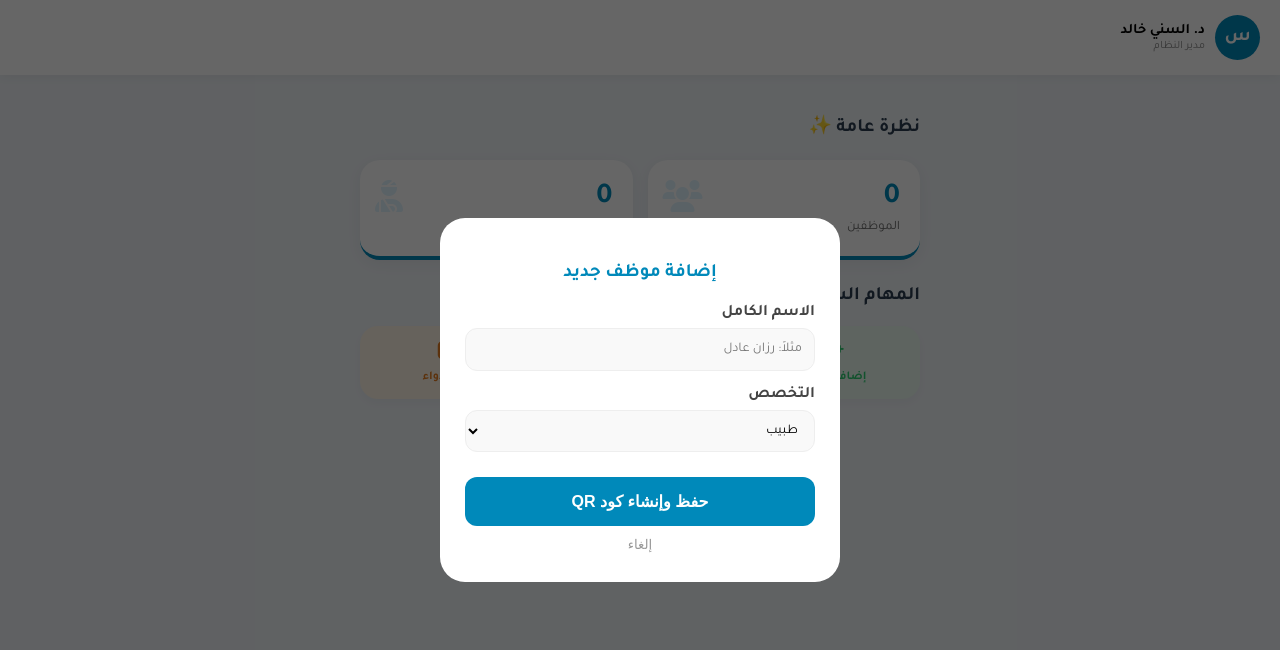
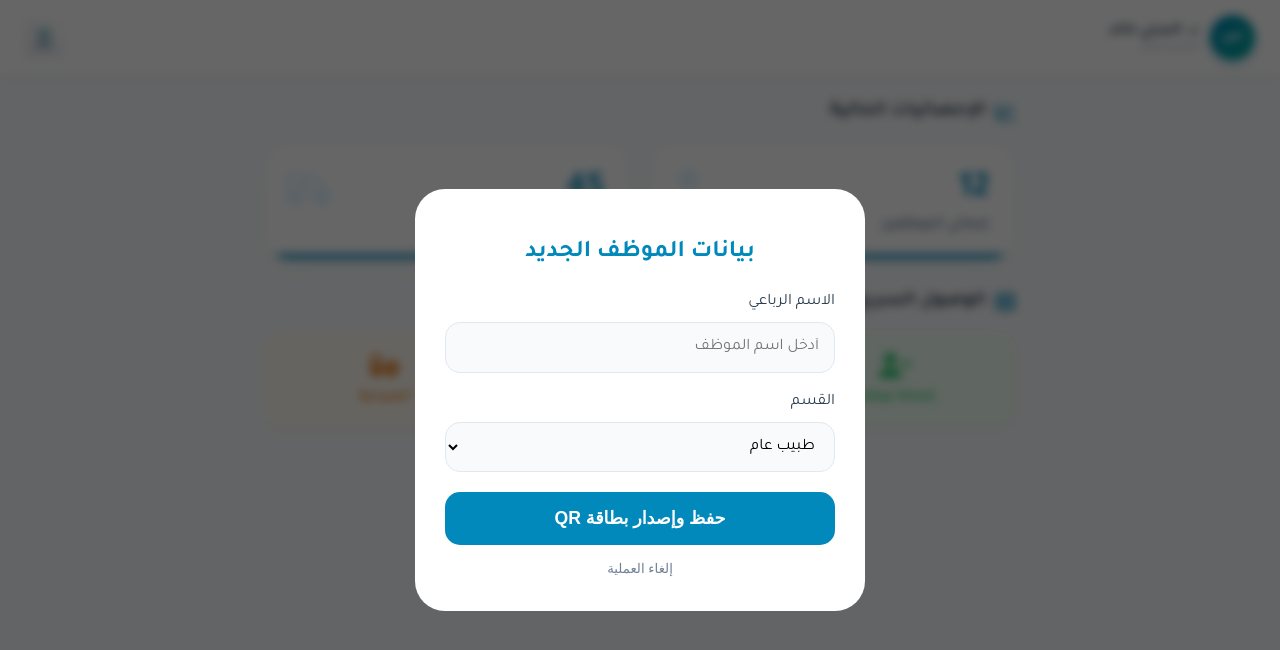
Before and after one commit to Alsunni707/KodNaqi, a plain HTML site: page dashboard.html in a window 1280 px wide. Both pictures are taken after a click on the element "إضافة موظف". Drawn offline with Linux system fonts and the light colour scheme.

Commit message:
Refactor dashboard layout and update title
Updated the dashboard title and improved styling for various elements. Enhanced modal functionality and adjusted layout for better user experience.

```diff
--- a/dashboard.html
+++ b/dashboard.html
@@ -3,162 +3,153 @@
 <head>
     <meta charset="UTF-8">
     <meta name="viewport" content="width=device-width, initial-scale=1.0">
-    <title>لوحة التحكم - كود نقي</title>
+    <title>لوحة التحكم - مؤسسة كود نقي</title>
+    <link rel="icon" type="image/png" href="kod_logo.png">
     <link rel="stylesheet" href="https://cdnjs.cloudflare.com/ajax/libs/font-awesome/6.0.0/css/all.min.css">
     <link href="https://fonts.googleapis.com/css2?family=Tajawal:wght@400;700&display=swap" rel="stylesheet">
     <style>
-        :root { --primary: #0089ba; --secondary: #00a896; --bg: #f0f4f8; --white: #ffffff; }
-
-        * { box-sizing: border-box; }
-        body { font-family: 'Tajawal', sans-serif; background: var(--bg); margin: 0; direction: rtl; }
+        :root { --primary: #0089ba; --secondary: #00a896; --bg: #f8fafc; --white: #ffffff; --text: #2c3e50; }
+        * { box-sizing: border-box; transition: all 0.3s ease; }
+        body { font-family: 'Tajawal', sans-serif; background: var(--bg); margin: 0; color: var(--text); }
 
         /* الهيدر العلوي */
-        .top-bar { background: var(--white); padding: 15px 20px; display: flex; justify-content: space-between; align-items: center; box-shadow: 0 2px 10px rgba(0,0,0,0.05); sticky; top: 0; z-index: 100; }
-        .user-info { display: flex; align-items: center; gap: 10px; }
-        .avatar { width: 45px; height: 45px; background: var(--primary); color: white; border-radius: 50%; display: flex; align-items: center; justify-content: center; font-weight: bold; font-size: 1.2rem; }
+        .header { background: var(--white); padding: 15px 25px; display: flex; justify-content: space-between; align-items: center; box-shadow: 0 2px 15px rgba(0,0,0,0.05); position: sticky; top: 0; z-index: 1000; }
+        .profile { display: flex; align-items: center; gap: 12px; }
+        .avatar { width: 45px; height: 45px; background: linear-gradient(135deg, var(--primary), var(--secondary)); color: white; border-radius: 50%; display: flex; align-items: center; justify-content: center; font-weight: bold; box-shadow: 0 4px 10px rgba(0,137,186,0.3); }
+        .logo-img { height: 40px; }
 
-        .container { padding: 20px; max-width: 600px; margin: 0 auto; }
+        .container { padding: 25px; max-width: 800px; margin: 0 auto; }
 
         /* البطاقات الإحصائية */
-        .stats-grid { display: grid; grid-template-columns: 1fr 1fr; gap: 15px; margin-bottom: 25px; }
-        .stat-card { background: var(--white); padding: 20px; border-radius: 20px; text-align: right; position: relative; box-shadow: 0 4px 15px rgba(0,0,0,0.05); border-bottom: 4px solid var(--primary); }
-        .stat-card i { position: absolute; left: 15px; top: 20px; font-size: 2rem; color: #e1f5fe; }
-        .stat-card h3 { margin: 0; font-size: 1.8rem; color: var(--primary); }
-        .stat-card p { margin: 5px 0 0; color: #666; font-size: 0.8rem; }
+        .stats-grid { display: grid; grid-template-columns: repeat(2, 1fr); gap: 20px; margin-bottom: 30px; }
+        .stat-card { background: var(--white); padding: 25px; border-radius: 24px; text-align: right; position: relative; overflow: hidden; box-shadow: 0 10px 20px rgba(0,0,0,0.02); border: 1px solid #edf2f7; }
+        .stat-card::after { content: ''; position: absolute; bottom: 0; right: 0; width: 100%; height: 5px; background: var(--primary); }
+        .stat-card i { position: absolute; left: 20px; top: 25px; font-size: 2.5rem; color: #e1f5fe; z-index: 0; }
+        .stat-card h3 { margin: 0; font-size: 2.2rem; color: var(--primary); position: relative; z-index: 1; }
+        .stat-card p { margin: 5px 0 0; color: #718096; font-weight: bold; font-size: 0.9rem; }
 
         /* المهام السريعة */
-        .quick-actions { display: grid; grid-template-columns: repeat(3, 1fr); gap: 12px; margin-bottom: 25px; }
-        .action-btn { background: var(--white); border: none; padding: 15px 5px; border-radius: 18px; display: flex; flex-direction: column; align-items: center; gap: 8px; box-shadow: 0 4px 10px rgba(0,0,0,0.03); cursor: pointer; transition: 0.3s; }
-        .action-btn i { font-size: 1.3rem; }
-        .action-btn span { font-size: 0.75rem; font-weight: bold; }
+        .section-title { font-size: 1.2rem; font-weight: bold; margin-bottom: 20px; display: flex; align-items: center; gap: 10px; }
+        .actions-grid { display: grid; grid-template-columns: repeat(3, 1fr); gap: 15px; }
+        .action-item { background: var(--white); border: none; padding: 20px 10px; border-radius: 20px; display: flex; flex-direction: column; align-items: center; gap: 10px; cursor: pointer; box-shadow: 0 4px 12px rgba(0,0,0,0.03); }
+        .action-item:hover { transform: translateY(-5px); box-shadow: 0 8px 20px rgba(0,0,0,0.08); }
+        .action-item i { font-size: 1.6rem; }
+        .action-item span { font-size: 0.85rem; font-weight: bold; }
 
-        .btn-reg { color: #2ecc71; background: #eafaf1; }
-        .btn-lab { color: #9b59b6; background: #f5eef8; }
-        .btn-pharma { color: #e67e22; background: #fef5e7; }
-        .action-btn:active { transform: scale(0.95); }
+        /* ألوان الأزرار */
+        .btn-add { color: #2ecc71; background: #f0fff4; }
+        .btn-lab { color: #9b59b6; background: #faf5ff; }
+        .btn-ph { color: #e67e22; background: #fffaf0; }
 
-        /* نافذة إضافة موظف (Modal) */
-        .modal { display: none; position: fixed; top: 0; left: 0; width: 100%; height: 100%; background: rgba(0,0,0,0.6); z-index: 1000; justify-content: center; align-items: center; padding: 20px; }
-        .modal-content { background: white; padding: 25px; border-radius: 25px; width: 100%; max-width: 400px; animation: slideUp 0.3s ease; }
-        @keyframes slideUp { from { transform: translateY(50px); opacity: 0; } to { transform: translateY(0); opacity: 1; } }
+        /* نافذة الموظف الماركة */
+        .modal { display: none; position: fixed; top: 0; left: 0; width: 100%; height: 100%; background: rgba(0,0,0,0.6); z-index: 2000; justify-content: center; align-items: center; backdrop-filter: blur(5px); }
+        .modal-content { background: white; padding: 30px; border-radius: 30px; width: 90%; max-width: 450px; animation: popUp 0.4s cubic-bezier(0.175, 0.885, 0.32, 1.275); }
+        @keyframes popUp { from { transform: scale(0.8); opacity: 0; } to { transform: scale(1); opacity: 1; } }
 
-        .form-group { margin-bottom: 15px; text-align: right; }
-        .form-group label { display: block; margin-bottom: 5px; font-weight: bold; color: #444; }
-        input, select { width: 100%; padding: 12px; border: 1px solid #eee; border-radius: 12px; background: #f9f9f9; font-family: 'Tajawal'; }
+        input, select { width: 100%; padding: 15px; margin: 10px 0 20px 0; border: 1px solid #e2e8f0; border-radius: 15px; background: #f8fafc; font-family: 'Tajawal'; font-size: 1rem; }
+        .main-btn { width: 100%; padding: 16px; background: var(--primary); color: white; border: none; border-radius: 15px; font-weight: bold; font-size: 1.1rem; cursor: pointer; }
 
-        .save-btn { width: 100%; padding: 15px; background: var(--primary); color: white; border: none; border-radius: 12px; font-weight: bold; font-size: 1rem; cursor: pointer; margin-top: 10px; }
-
-        /* قسم البطاقة الذكية */
-        #cardArea { margin-top: 20px; }
-        .patient-badge { background: white; border-radius: 20px; padding: 20px; border: 2px dashed var(--primary); text-align: center; box-shadow: 0 10px 20px rgba(0,0,0,0.05); }
+        /* شكل البطاقة الناتجة */
+        .result-card { background: white; margin-top: 30px; border-radius: 25px; padding: 25px; border: 2px dashed var(--primary); text-align: center; }
+        .qr-img { width: 160px; height: 160px; margin-bottom: 15px; border: 8px solid #f8fafc; border-radius: 15px; }
     </style>
 </head>
 <body>
 
-    <div class="top-bar">
-        <div class="user-info">
+    <div class="header">
+        <div class="profile">
             <div class="avatar">س</div>
             <div>
-                <div style="font-weight: bold; font-size: 0.9rem;">د. السني خالد</div>
-                <div style="font-size: 0.7rem; color: #888;">مدير النظام</div>
+                <div style="font-weight: bold; font-size: 0.95rem;">د. السني خالد</div>
+                <div style="font-size: 0.75rem; color: #a0aec0;">المدير العام</div>
             </div>
         </div>
-        <img src="logo.png" style="height: 35px;" onerror="this.style.display='none'">
+        <img src="kod_logo.png" class="logo-img" onerror="this.src='https://via.placeholder.com/40'">
     </div>
 
     <div class="container">
-        <h3 style="text-align: right; color: #2c3e50; margin-bottom: 20px;">نظرة عامة ✨</h3>
-
+        <div class="section-title"><i class="fas fa-chart-line" style="color: var(--primary);"></i> الإحصائيات الحالية</div>
         <div class="stats-grid">
             <div class="stat-card">
-                <i class="fas fa-users"></i>
-                <h3 id="empCountDisp">0</h3>
-                <p>الموظفين</p>
+                <i class="fas fa-user-tie"></i>
+                <h3 id="countNum">12</h3>
+                <p>إجمالي الموظفين</p>
             </div>
             <div class="stat-card">
-                <i class="fas fa-user-injured"></i>
-                <h3 id="patCountDisp">0</h3>
-                <p>مرضى اليوم</p>
+                <i class="fas fa-capsules"></i>
+                <h3>45</h3>
+                <p>نواقص الأدوية</p>
             </div>
         </div>
 
-        <h3 style="text-align: right; color: #2c3e50;">المهام السريعة</h3>
-        <div class="quick-actions">
-            <div class="action-btn btn-reg" onclick="openModal()"><i class="fas fa-user-plus"></i><span>إضافة موظف</span></div>
-            <div class="action-btn btn-lab" onclick="alert('قسم المختبر قيد التطوير')"><i class="fas fa-flask"></i><span>طلب فحص</span></div>
-            <div class="action-btn btn-pharma" onclick="alert('قسم الصيدلية قيد التطوير')"><i class="fas fa-pills"></i><span>صرف دواء</span></div>
+        <div class="section-title"><i class="fas fa-th-large" style="color: var(--primary);"></i> الوصول السريع</div>
+        <div class="actions-grid">
+            <div class="action-item btn-add" onclick="openModal()">
+                <i class="fas fa-user-plus"></i>
+                <span>إضافة موظف</span>
+            </div>
+            <div class="action-item btn-lab" onclick="alert('قسم المختبر قيد التجهيز')">
+                <i class="fas fa-microscope"></i>
+                <span>المختبر</span>
+            </div>
+            <div class="action-item btn-ph" onclick="window.location.href='pharmacy.html'">
+                <i class="fas fa-pills"></i>
+                <span>الصيدلية</span>
+            </div>
         </div>
 
-        <div id="cardArea"></div>
+        <div id="displayArea"></div>
     </div>
 
-    <div id="empModal" class="modal">
+    <div id="addModal" class="modal">
         <div class="modal-content">
-            <h3 style="text-align: center; color: var(--primary);">إضافة موظف جديد</h3>
-            <div class="form-group">
-                <label>الاسم الكامل</label>
-                <input type="text" id="empName" placeholder="مثلاً: رزان عادل">
-            </div>
-            <div class="form-group">
-                <label>التخصص</label>
-                <select id="empJob">
-                    <option value="طبيب">طبيب</option>
-                    <option value="صيدلاني">صيدلاني</option>
-                    <option value="مختبر">فني مختبر</option>
-                    <option value="استقبال">موظف استقبال</option>
-                </select>
-            </div>
-            <button class="save-btn" onclick="saveData()">حفظ وإنشاء كود QR</button>
-            <button onclick="closeModal()" style="width:100%; background:none; border:none; margin-top:10px; color:#999; cursor:pointer;">إلغاء</button>
+            <h2 style="text-align: center; margin-bottom: 25px; color: var(--primary);">بيانات الموظف الجديد</h2>
+            <label>الاسم الرباعي</label>
+            <input type="text" id="nameInp" placeholder="أدخل اسم الموظف">
+            <label>القسم</label>
+            <select id="jobInp">
+                <option value="طبيب عام">طبيب عام</option>
+                <option value="صيدلاني">صيدلاني</option>
+                <option value="فني مختبر">فني مختبر</option>
+                <option value="إدارة">إدارة واستقبال</option>
+            </select>
+            <button class="main-btn" onclick="processData()">حفظ وإصدار بطاقة QR</button>
+            <button onclick="closeModal()" style="width:100%; background:none; border:none; margin-top:15px; color:#718096; cursor:pointer;">إلغاء العملية</button>
         </div>
     </div>
 
     <script>
-        function openModal() { document.getElementById('empModal').style.display = 'flex'; }
-        function closeModal() { document.getElementById('empModal').style.display = 'none'; }
+        function openModal() { document.getElementById('addModal').style.display = 'flex'; }
+        function closeModal() { document.getElementById('addModal').style.display = 'none'; }
 
-        function saveData() {
-            const name = document.getElementById('empName').value;
-            const job = document.getElementById('empJob').value;
+        function processData() {
+            const name = document.getElementById('nameInp').value;
+            const job = document.getElementById('jobInp').value;
+            if(!name) { alert("من فضلك أدخل الاسم"); return; }
 
-            if(!name) { alert("يرجى كتابة الاسم"); return; }
+            const randomID = Math.floor(10000 + Math.random() * 90000);
+            const qrUrl = `https://api.qrserver.com/v1/create-qr-code/?size=200x200&data=KOD-NAQI-${randomID}`;
 
-            // تحديث العداد
-            let count = parseInt(localStorage.getItem('empCount') || "0");
-            count++;
-            localStorage.setItem('empCount', count);
-            updateDashboard();
-
-            // إنشاء البطاقة والـ QR
-            const randomID = Math.floor(1000 + Math.random() * 9000);
-            showCard(name, job, randomID);
-
-            closeModal();
-            document.getElementById('empName').value = ""; // تصفير الحقل
-        }
-
-        function showCard(name, job, id) {
-            const qrUrl = `https://api.qrserver.com/v1/create-qr-code/?size=150x150&data=KODNAQI-${id}`;
-            const cardHTML = `
-                <div class="patient-badge">
-                    <h4 style="color: var(--primary); margin: 0 0 15px 0;">بطاقة كود نقي الذكية</h4>
-                    <img src="${qrUrl}" alt="QR" style="width: 140px; border-radius: 10px; margin-bottom: 10px;">
-                    <div style="font-weight: bold; font-size: 1.2rem;">${name}</div>
-                    <div style="color: #666; margin-bottom: 15px;">${job} (ID: ${id})</div>
-                    <button onclick="window.print()" style="background:#f0f0f0; border:none; padding:10px; border-radius:10px; width:100%; font-family:'Tajawal'; cursor:pointer;">
+            const card = `
+                <div class="result-card">
+                    <h3 style="color:var(--primary); margin-top:0;">بطاقة موظف ذكية</h3>
+                    <img src="${qrUrl}" class="qr-img">
+                    <div style="font-size:1.3rem; font-weight:bold;">${name}</div>
+                    <div style="color:var(--secondary); margin-bottom:15px;">${job}</div>
+                    <button onclick="window.print()" style="padding:10px 20px; border-radius:10px; border:none; background:#edf2f7; cursor:pointer;">
                         <i class="fas fa-print"></i> طباعة البطاقة
                     </button>
                 </div>
             `;
-            document.getElementById('cardArea').innerHTML = cardHTML;
+            document.getElementById('displayArea').innerHTML = card;
+
+            // تحديث العداد شكلياً
+            let current = parseInt(document.getElementById('countNum').innerText);
+            document.getElementById('countNum').innerText = current + 1;
+
+            closeModal();
+            document.getElementById('nameInp').value = "";
         }
-
-        function updateDashboard() {
-            document.getElementById('empCountDisp').innerText = localStorage.getItem('empCount') || "0";
-        }
-
-        // تشغيل عند التحميل
-        window.onload = updateDashboard;
     </script>
 </body>
 </html>
```
